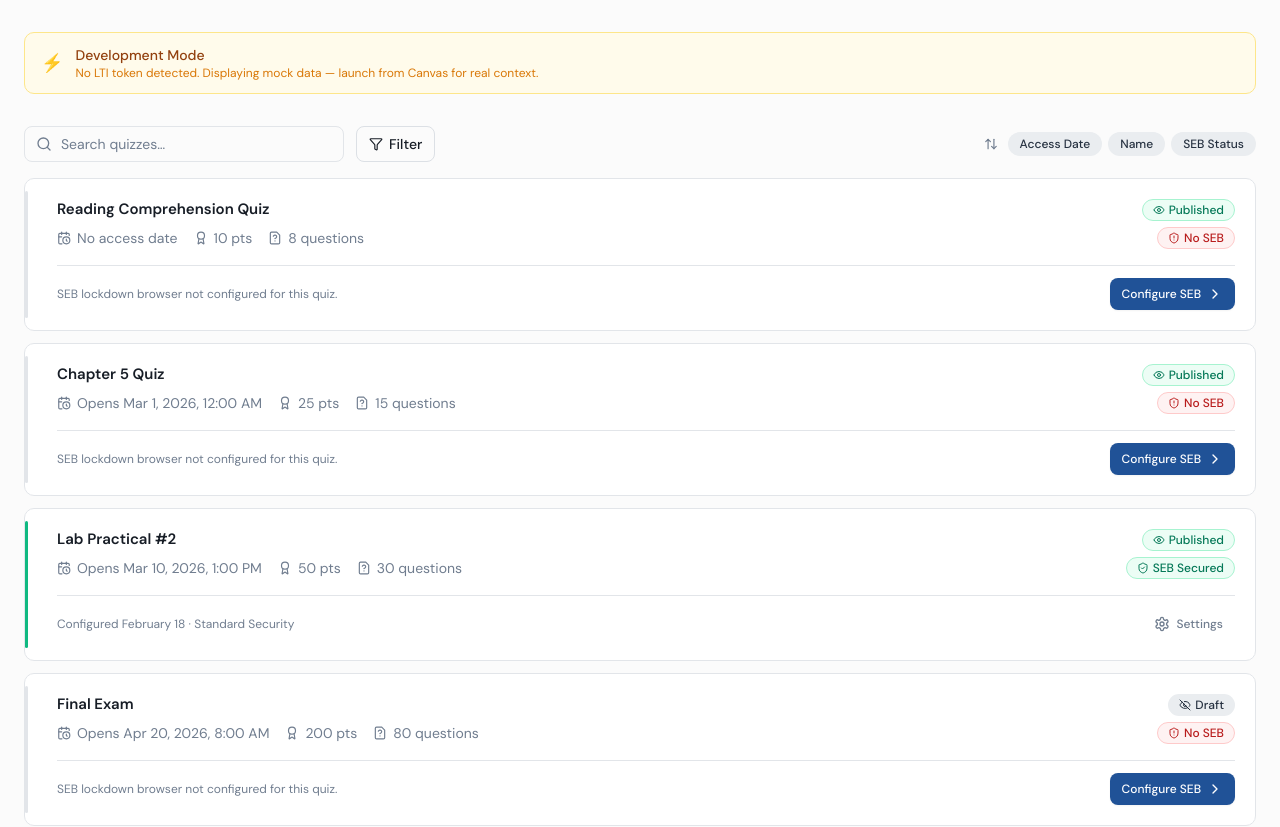
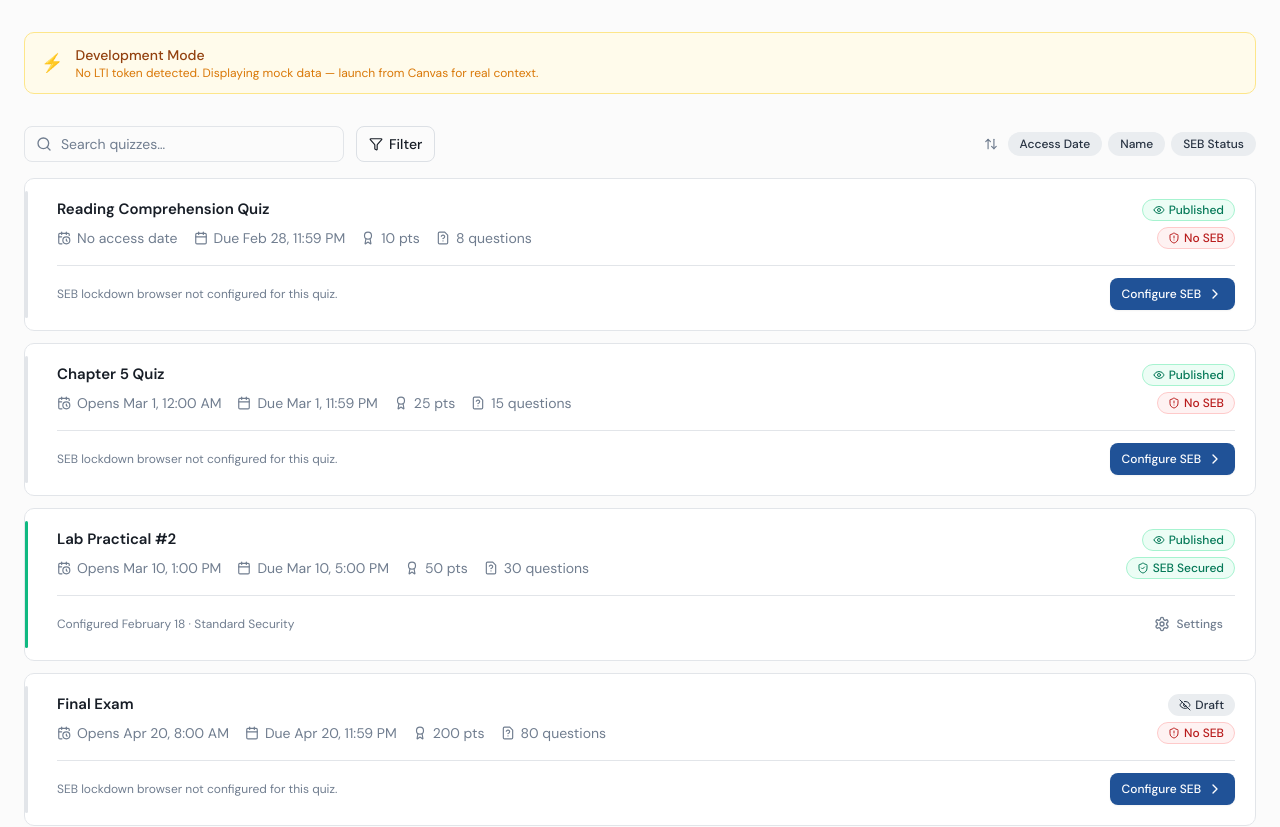
Before and after one commit to WilsonGoins/LTI-Gators-for-Honor, a Next.js app in the folder frontend/: page / in a window 1280 px wide. Shown: the top 827 px of the page. Built offline with nearby package versions, Linux system fonts and the light colour scheme; no server answers.

Commit message:
added due date to quiz card.

```diff
--- a/frontend/components/quiz-card.tsx
+++ b/frontend/components/quiz-card.tsx
@@ -2,6 +2,7 @@
 
 import {
   CalendarClock,
+  Calendar,
   FileQuestion,
   Award,
   ShieldCheck,
@@ -22,13 +23,21 @@ interface QuizCardProps {
   onViewSettings: (quiz: Quiz) => void;
 }
 
-function formatDate(iso: string | null): string {
-  if (!iso) return "No access date";
+// Format a date for display on the quiz card. Drops the year when it matches
+// the current year (so "Apr 28, 2026 2:00 AM" shows as "Apr 28, 2:00 AM" if
+// we're currently in 2026, but stays as "Apr 28, 2025, 2:00 AM" if showing a
+// past-year exam). Year is preserved in the SEB settings/config dialogs —
+// this short form is only for the dashboard card.
+function formatCardDate(iso: string | null): string {
+  if (!iso) return "";
   const d = new Date(iso);
+  if (isNaN(d.getTime())) return "";
+
+  const sameYear = d.getFullYear() === new Date().getFullYear();
   return d.toLocaleDateString("en-US", {
     month: "short",
     day: "numeric",
-    year: "numeric",
+    ...(sameYear ? {} : { year: "numeric" }),
     hour: "numeric",
     minute: "2-digit",
   });
@@ -81,21 +90,30 @@ export function QuizCard({ quiz, onConfigure, onViewSettings }: QuizCardProps) {
 
             {/* Meta row */}
             <div className="flex flex-wrap items-center gap-x-4 gap-y-1 mt-2 text-sm text-muted-foreground">
+              {/* Access (unlock) date */}
               <span className="inline-flex items-center gap-1.5">
                 <CalendarClock className="w-3.5 h-3.5" />
                 <span
                     className={cn(
                         // Emerald when the exam is currently open to students
                         accessStatus === "open" && "text-emerald-600 font-medium",
-                      // Amber when the unlock date is within 3 days — heads-up to instructor
+                        // Amber when the unlock date is within 3 days
                         accessStatus === "soon" && "text-amber-600 font-medium"
                     )}
                 >
                   {accessStatus === "none"
                       ? "No access date"
                       : accessStatus === "open"
-                        ? `Open since ${formatDate(quiz.unlockAt)}`
-                        : `Opens ${formatDate(quiz.unlockAt)}`}
+                          ? `Open since ${formatCardDate(quiz.unlockAt)}`
+                          : `Opens ${formatCardDate(quiz.unlockAt)}`}
+                </span>
+              </span>
+
+              {/* Due date */}
+              <span className="inline-flex items-center gap-1.5">
+                <Calendar className="w-3.5 h-3.5" />
+                <span>
+                  {quiz.dueAt ? `Due ${formatCardDate(quiz.dueAt)}` : "No due date"}
                 </span>
               </span>
 
--- a/frontend/lib/normalizers.ts
+++ b/frontend/lib/normalizers.ts
@@ -16,7 +16,7 @@ export function normalizeClassicQuiz(
     // core fields
     title: raw.title,
     description: raw.description ?? null,
-    // dueAt removed — instructors care about access (unlock) date, not due date
+    dueAt: raw.due_at ?? null,  // we keep this for SEB settings dialog, which shows both unlock and due dates
     lockAt: raw.lock_at ?? null,
     unlockAt: raw.unlock_at ?? null,
     published: raw.published ?? false,
@@ -63,9 +63,9 @@ export function normalizeNewQuiz(
     // core fields
     title: raw.title,
     description: raw.instructions ?? null,
-    // dueAt removed — instructors care about access (unlock) date, not due date
     lockAt: raw.lock_at ?? null,
     unlockAt: raw.unlock_at ?? null,
+    dueAt: raw.due_at ?? null,
     published: raw.published ?? false,
     pointsPossible: raw.points_possible ?? null,
     questionCount: s.question_count ?? 0,
--- a/frontend/lib/types.ts
+++ b/frontend/lib/types.ts
@@ -29,6 +29,7 @@ export interface Quiz {
   // now surfaces unlockAt (Canvas "Available from") as the primary date.
   lockAt: string | null;
   unlockAt: string | null;
+  dueAt: string | null;     // only used for SEB settings dialog, which shows both unlock and due dates
   published: boolean;
   pointsPossible: number | null;
   questionCount: number;
```
Lines whose indentation alone changed are shown as unchanged.
